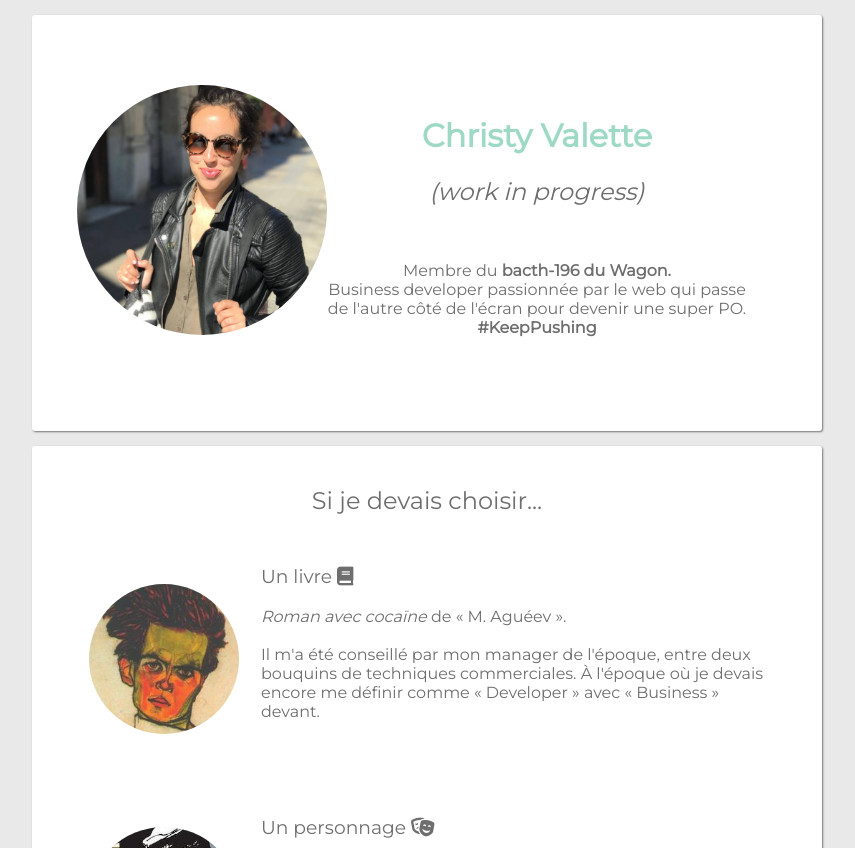
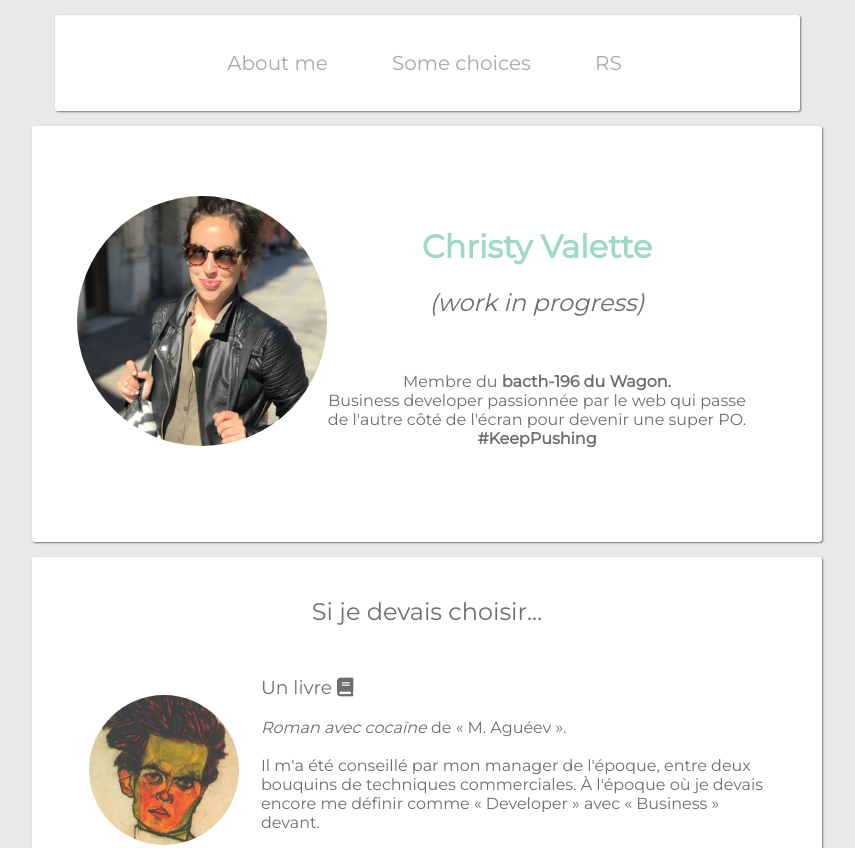
Before and after one commit to ChristyCism/profile, a plain HTML site: page index.html in a window 1280 px wide. Shown: the top 848 px of the page, without its empty margins (213-1068 px from the left). Drawn offline with Linux system fonts and the light colour scheme.

Commit message:
make my profile prettier

```diff
--- a/index.html
+++ b/index.html
@@ -19,10 +19,18 @@
   </head>
 
   <body>
+    <div id="sidebar" class="box-white text-center">
+      <ul>
+      <li><a href="#summary">About me</a></li>
+      <li><a href="#choix">Some choices</a></li>
+      <li><a href="#contact">RS</a></li>
+      </ul>
+    </div>
+    <div id="page-content">
     <div class="box-white text-center">
       <div class="box-head">
         <img src="images/avatar-Christy.jpg" alt="profile" class="avatar">
-        <div class="presentation">
+        <div id="summary" class="presentation">
           <h1>Christy Valette</h1>
           <h2><em>(work in progress)</em></h2><br>
           <p>Membre du <strong>bacth-196 du Wagon.</strong> <br>Business developer passionnée par le web qui passe de l'autre côté de l'écran pour devenir une super PO.<br> <strong>#KeepPushing</strong></p>
@@ -31,7 +39,7 @@
       <br></br>
     </div>
 
-    <div class="box-white">
+    <div id="choix" class="box-white">
       <h2 class="text-center">Si je devais choisir...</h2>
       <table id="movies">
         <tbody>
@@ -61,11 +69,12 @@
       </table>
     </div>
 
-    <div class="box-white text-center">
+    <div id="contact" class="box-white text-center">
       <ul class="list-inline">
         <li><a href="https://www.linkedin.com/in/christyvalette/"><i class="fab fa-linkedin-in" target="_blank"></i> LinkedIn</a></li>
         <li><a href="https://github.com/ChristyCism" target="_blank"><i class="fab fa-github"></i></i> GitHub</a></li>
       </ul>
+    </div>
     </div>
 
   </body>
--- a/style.css
+++ b/style.css
@@ -96,3 +96,21 @@ a:hover {
   padding-top: 60px;
   padding-right: 30px;
 }
+
+#sidebar {
+  position: sticky;
+  width: 700px;
+  top: 0;
+  list-style: none;
+  padding-left: 0px;
+}
+
+#page-content {
+  margin-left: 0px;
+}
+
+#sidebar li {
+  display: inline-block;
+  margin: 0 30px;
+  font-size: 20px;
+}
```
